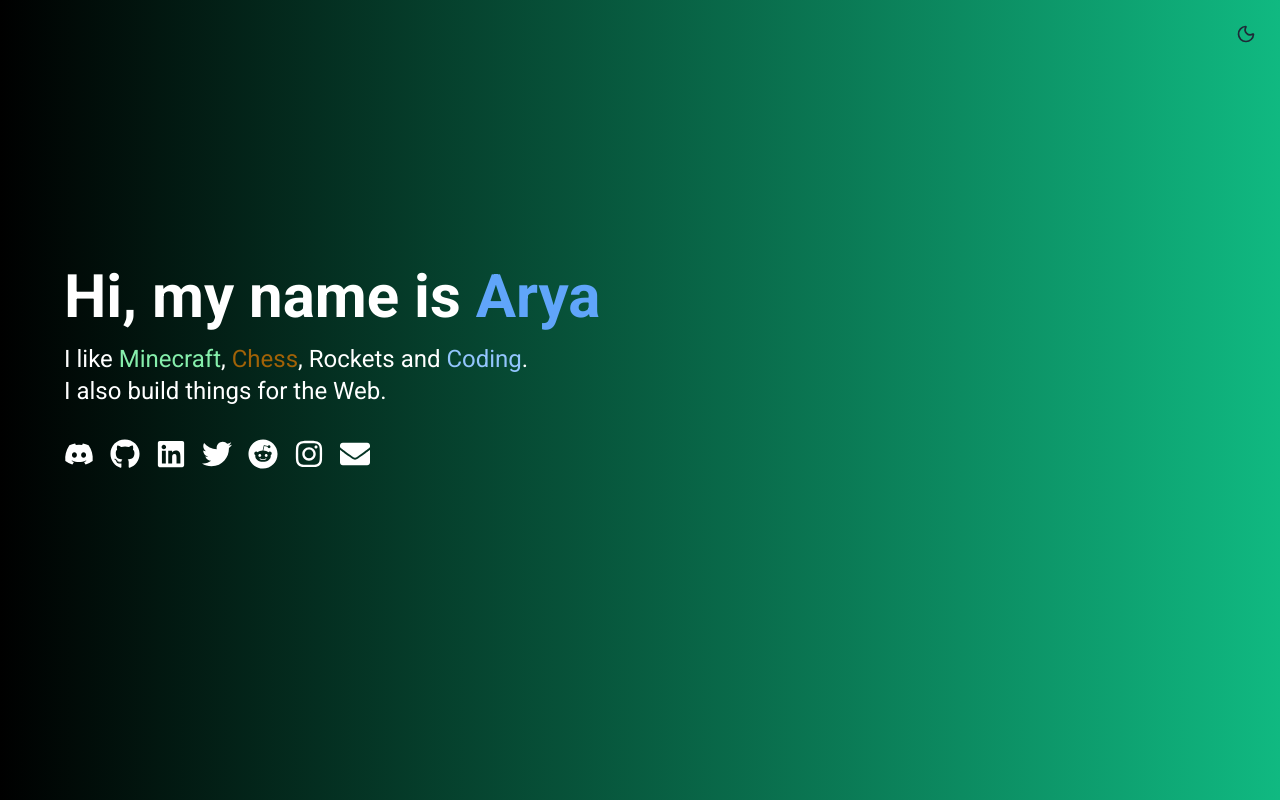
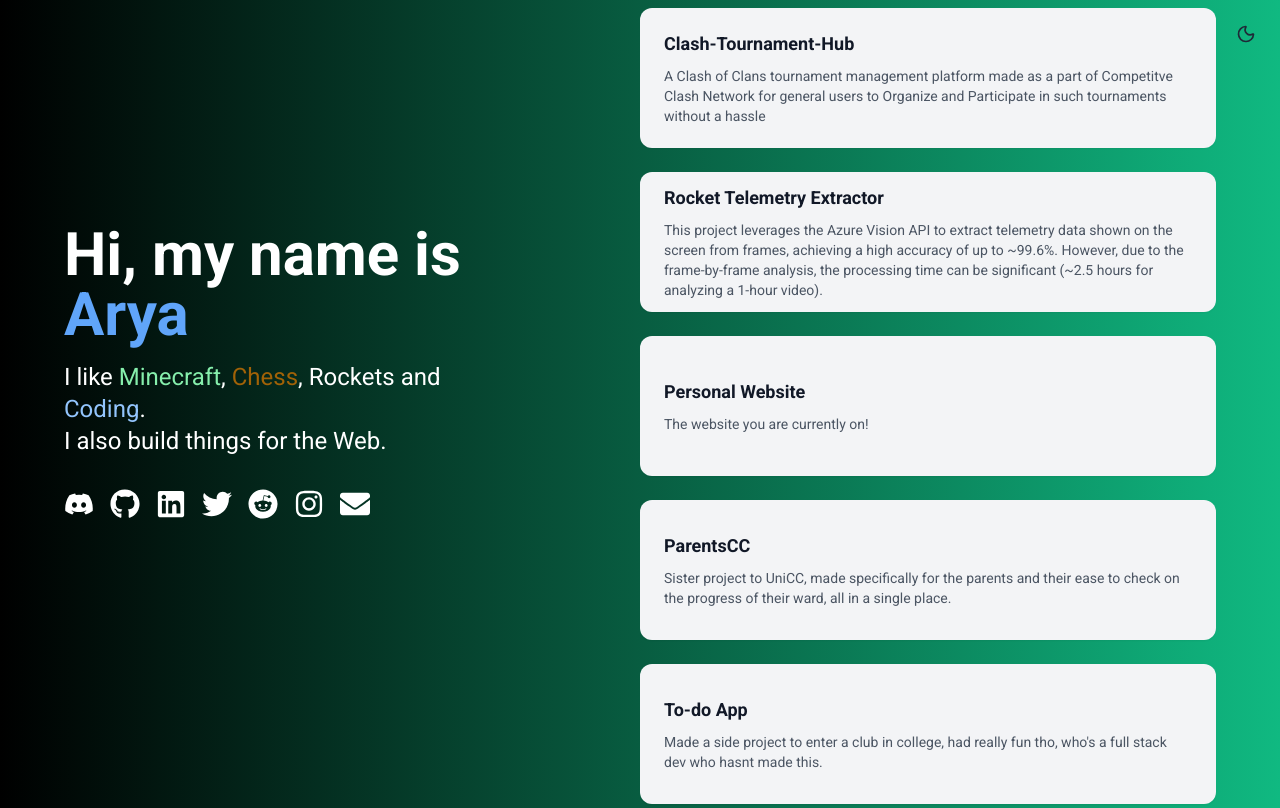
Before and after one commit to Arya4930/Arya-new, a Next.js app: page / in a window 1280 px wide. Built offline with nearby package versions, Linux system fonts and the light colour scheme.

Commit message:
Projects carousel

```diff
--- a/package.json
+++ b/package.json
@@ -9,11 +9,13 @@
     "lint": "next lint"
   },
   "dependencies": {
+    "framer-motion": "^12.23.26",
     "lucide-react": "^0.516.0",
     "next": "15.1.11",
     "react": "^19.0.0",
     "react-dom": "^19.0.0",
-    "react-icons": "^5.5.0"
+    "react-icons": "^5.5.0",
+    "swiper": "^12.0.3"
   },
   "devDependencies": {
     "@eslint/eslintrc": "^3",
--- /dev/null
+++ b/src/app/components/Carousel.jsx
@@ -0,0 +1,67 @@
+"use client";
+
+import { Swiper, SwiperSlide } from "swiper/react";
+import { Autoplay } from "swiper/modules";
+import "swiper/css";
+import { motion } from "framer-motion";
+
+export default function HackathonCarousel() {
+    const projects = [
+        { title: "UniCC", desc: "UniCC is a web application designed specifically for students of VIT Chennai. It provides a clean, minimalist interface to access campus-related information such as attendance, grades, schedules, hostel status, and file storage.", link: "https://github.com/Arya4930/UniCC" },
+        { title: "Clash-Tournament-Hub", desc: "A Clash of Clans tournament management platform made as a part of Competitve Clash Network for general users to Organize and Participate in such tournaments without a hassle", link: "https://hub.competitiveclash.network/" },
+        { title: "Rocket Telemetry Extractor", desc: "This project leverages the Azure Vision API to extract telemetry data shown on the screen from frames, achieving a high accuracy of up to ~99.6%. However, due to the frame-by-frame analysis, the processing time can be significant (~2.5 hours for analyzing a 1-hour video).", link: "https://github.com/Arya4930/Rocket-Telementary-Extractor" },
+        { title: "Personal Website", desc: "The website you are currently on!", link: "https://github.com/Arya4930/Arya-new" },
+        { title: "ParentsCC", desc: "Sister project to UniCC, made specifically for the parents and their ease to check on the progress of their ward, all in a single place.", link: "https://github.com/Arya4930/ParentsCC" },
+        { title: "To-do App", desc: "Made a side project to enter a club in college, had really fun tho, who's a full stack dev who hasnt made this.", link: "https://github.com/Arya4930/todo-app" },
+        { title: "vit-fee-calculator", desc: "Well as the name suggests, its a simple fee calculator for VIT but you would be suprised to kno ho many people visit this during admissions.", link: "https://github.com/Arya4930/vit-fee-calculator" },
+        { title: "Old Profile Page", desc: "The memories of actually coding in HTML/CSS/JS :_(.", link: "https://arya4930.github.io/Arya/" },
+    ];
+
+    return (
+        <div className="w-full h-screen flex items-center justify-center">
+            <div className="w-full max-w-xl h-full">
+                <Swiper
+                    direction="vertical"
+                    slidesPerView={5}
+                    spaceBetween={20}
+                    loop
+                    autoplay={{
+                        delay: 2200,
+                        disableOnInteraction: false,
+                        pauseOnMouseEnter: true,
+                    }}
+                    modules={[Autoplay]}
+                    className="h-full"
+                >
+                    {projects.map((project, index) => (
+                        <SwiperSlide key={index}>
+                            <a
+                                href={project.link}
+                                target="_blank"
+                                rel="noopener noreferrer"
+                                className="block"
+                            >
+                                <motion.div
+                                    initial={{ opacity: 0, y: 25 }}
+                                    animate={{ opacity: 1, y: 0 }}
+                                    transition={{ duration: 0.1 }}
+                                    whileHover={{ scale: 1.03 }}
+                                    className="bg-gray-100 dark:bg-[#161b22] rounded-xl p-6 h-[140px] flex flex-col justify-center cursor-pointer shadow-sm hover:shadow-lg transition-all duration-300"
+                                >
+                                    <h3 className="text-lg font-semibold text-gray-900 dark:text-gray-100">
+                                        {project.title}
+                                    </h3>
+
+                                    <p className="text-sm text-gray-600 dark:text-gray-400 mt-2">
+                                        {project.desc}
+                                    </p>
+                                </motion.div>
+
+                            </a>
+                        </SwiperSlide>
+                    ))}
+                </Swiper>
+            </div>
+        </div>
+    );
+}
--- a/src/app/page.js
+++ b/src/app/page.js
@@ -1,17 +1,20 @@
 import { FaGithub, FaLinkedin, FaTwitter, FaDiscord, FaReddit, FaInstagram, FaEnvelope } from 'react-icons/fa';
 import DarkModeButton from './components/darkModeButton';
+import Carousel from '@/app/components/Carousel';
 
 export default function Page() {
   const baseClass =
-    "inline-block text-3xl mr-4 mt-4 transition-all duration-200 transform hover:cursor-pointer";
+    "inline-block text-3xl mr-4 mt-4 transition-all duration-200 hover:scale-110 cursor-pointer";
 
   return (
-    <div className="flex items-center h-screen bg-gradient-to-r from-black to-emerald-500 dark:from-white dark:to-emerald-600 dark:text-black text-white font-roboto">
-      {/* Left half content */}
-      <div className="w-13/4 md:w-1/2 pl-8 md:pl-16 pb-16">
-        <div className="text-5xl md:text-6xl font-semibold">
+    <div className="flex flex-col md:flex-row items-center justify-center min-h-screen bg-gradient-to-r from-black to-emerald-500
+      dark:from-white dark:to-emerald-600 dark:text-black text-white font-roboto">
+
+      {/* LEFT SECTION */}
+      <div className="w-full md:w-[45%] px-4 pt-48 md:pt-0 md:px-16 py-16 flex flex-col justify-center">
+        <h1 className="text-5xl md:text-6xl font-semibold">
           Hi, my name is <span className="text-blue-400 dark:text-blue-700">Arya</span>
-        </div>
+        </h1>
         <div className="text-2xl mt-4 dark:text-gray-800">
           I like <a className="text-green-300 dark:text-green-700 hover:underline" href='https://namemc.com/profile/Sparky493.1'>Minecraft</a>, <a className="text-yellow-700 dark:text-yellow-600 hover:underline" href='https://www.chess.com/member/player493p'>Chess</a>, <a className='hover:underline' href='https://x.com/SpaceStuffArya'>Rockets</a> and <a className="text-blue-300 dark:text-blue-600 hover:underline" href='https://github.com/Arya4930'>Coding</a>.
           <br />
@@ -30,6 +33,17 @@ export default function Page() {
       <div className='absolute top-4 right-4 z-10'>
         <DarkModeButton />
       </div>
+
+      {/* RIGHT SECTION */}
+      <div className="w-full md:w-[55%] px-8 md:px-8 pt-2 flex flex-col justify-center">
+        <div className="mb-6 md:hidden">
+          <h2 className="text-4xl font-bold tracking-tight">
+            My Projects
+          </h2>
+          <div className="w-20 h-1 bg-emerald-400 mt-2 rounded-full" />
+        </div>
+        <Carousel />
+      </div>
     </div>
   );
 }
```
Also changed, not shown: 1 other file (tests, documents, lock files or other folders).
